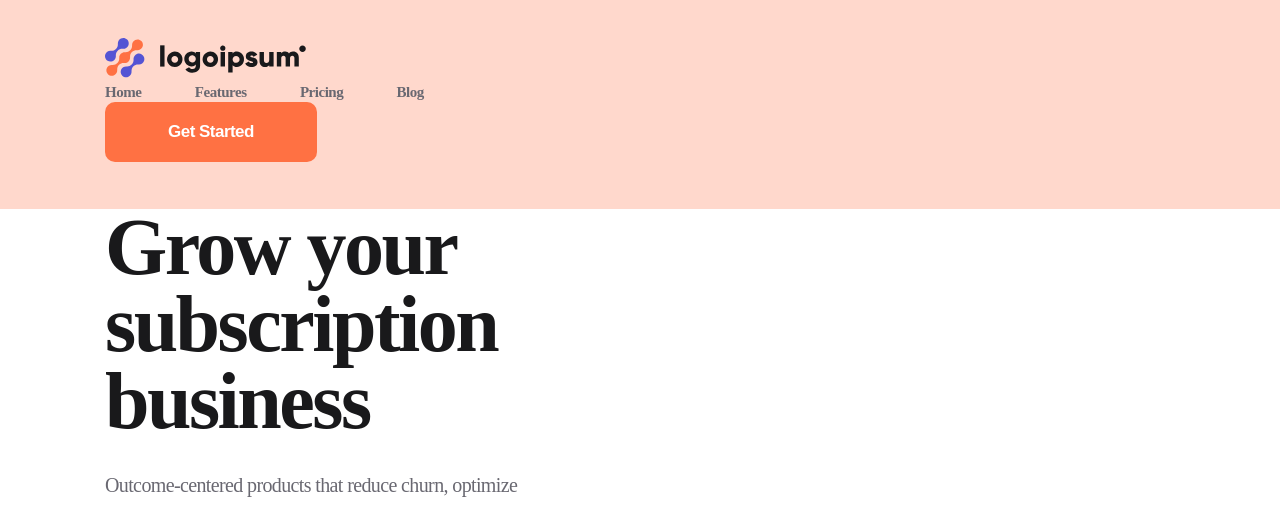
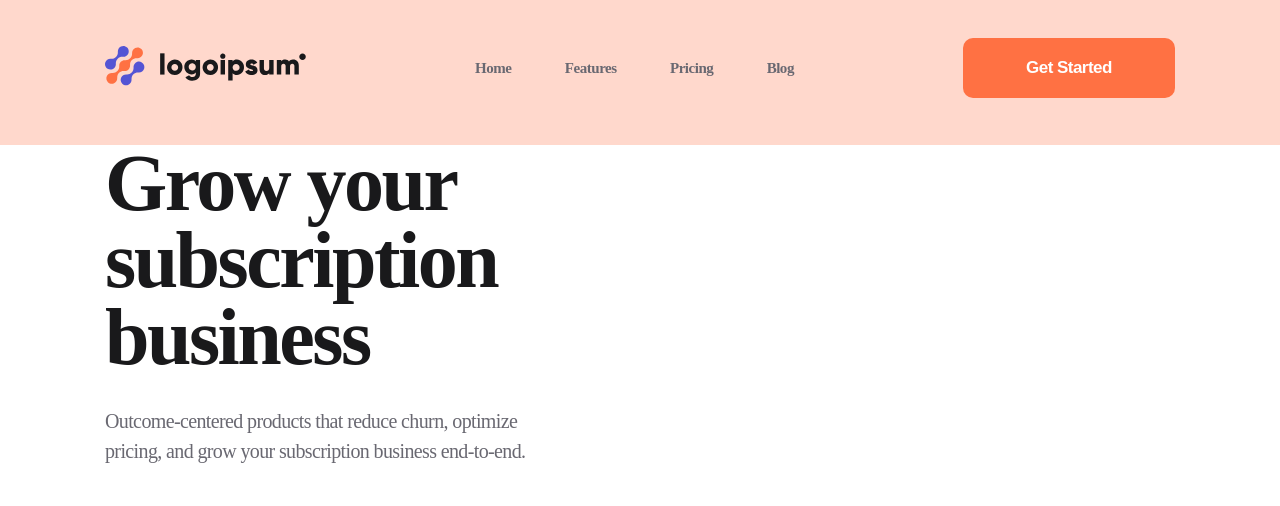
Before and after one commit to zoia-k/Byte-Project, a plain HTML site: page index.html in a window 1280 px wide. Shown: the top 506 px of the page. Drawn offline with Linux system fonts and the light colour scheme.

Commit message:
nav flexed

```diff
--- a/index.html
+++ b/index.html
@@ -9,7 +9,7 @@
   </head>
   <body>
     <header class="header">
-      <div class="container">
+      <div class="container header-flex">
         <div>
           <a href="#"><img src="images/Logo.svg" alt="logo" /></a>
         </div>
--- a/style/style.css
+++ b/style/style.css
@@ -7,6 +7,11 @@
 .header {
   background: rgba(255, 113, 67, 0.27);
   padding: 38px 0 47px;
+}
+.header-flex {
+  display: flex;
+  justify-content: space-between;
+  align-items: center;
 }
 .container {
   max-width: 1070px;
@@ -90,6 +95,7 @@
   border: none;
   transition: 500ms;
 }
+
 .footer {
   background: rgba(255, 113, 67, 0.27);
   padding: 65px 0 60px;
```
